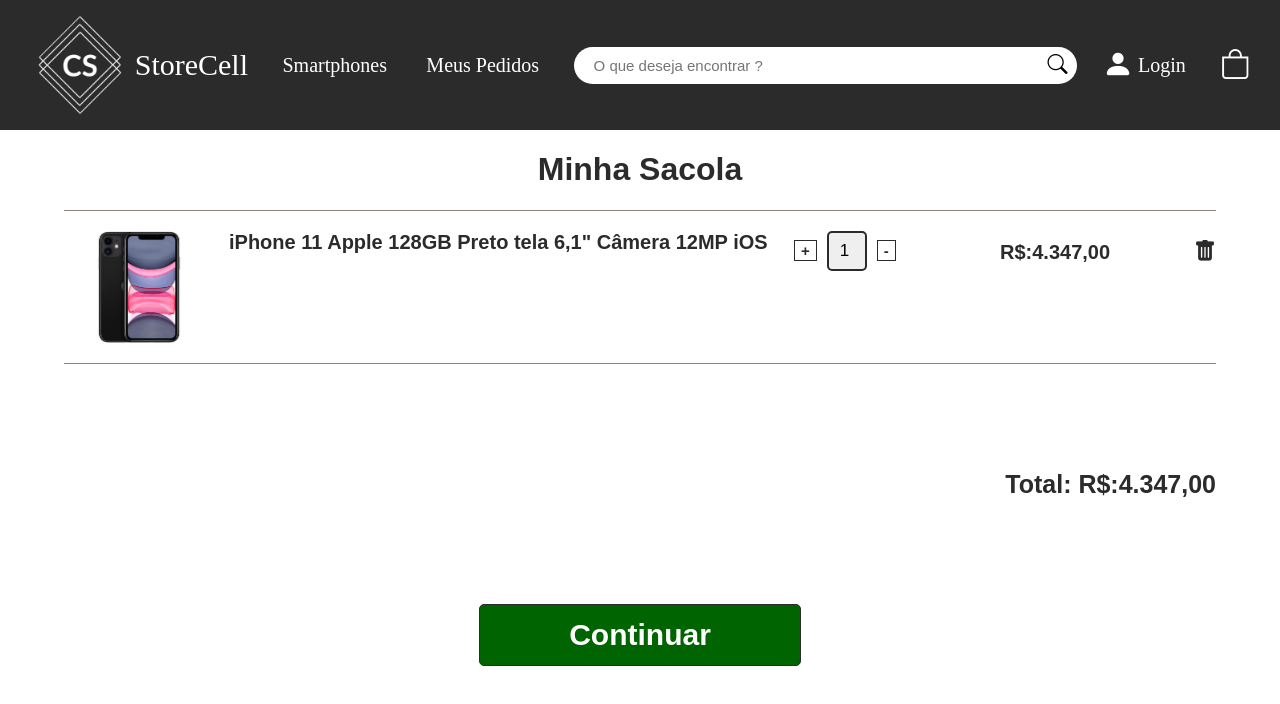
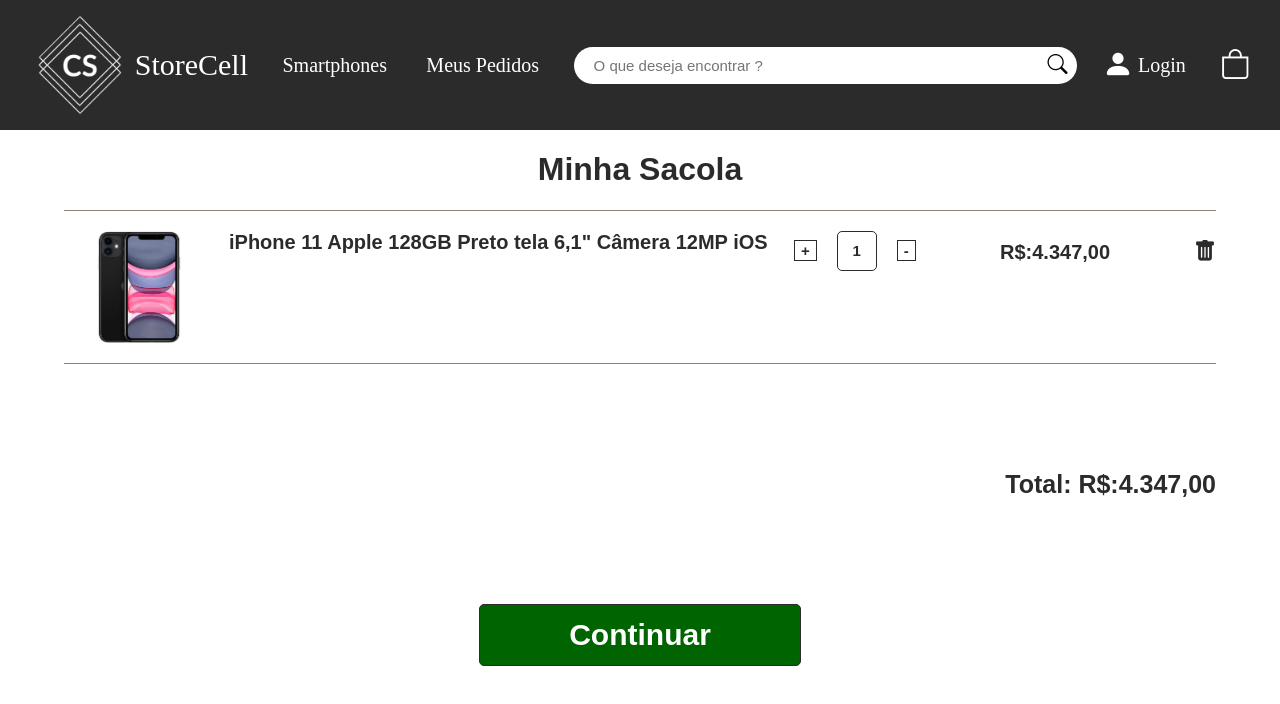
Before and after one commit to Escanor-7/Store-Cell, a React (Create React App) app in the folder store-cell/: page /login in a window 1280 px wide. Shown: the top 704 px of the page. Built offline with nearby package versions, Linux system fonts and the light colour scheme.

Commit message:
cart complete

```diff
--- a/store-cell/src/pages/Carrinho/Carrinho.styles.js
+++ b/store-cell/src/pages/Carrinho/Carrinho.styles.js
@@ -78,29 +78,6 @@ export const TheAmount = styled.div`
             bottom: 50px;
             left: 15px;
         }
-
-    select{
-        font-size: 17px;
-        border-radius: 5px;
-        width: 40px;
-        height: 40px;
-        border: 2px solid ${(props) => props.theme.colors.darkBlack};
-        -webkit-appearance: none;
-        -moz-appearance: none;
-        text-indent: 11px;
-        text-overflow: '';
-
-        @media (max-width: 550px) {
-            width: 35px;
-            height: 35px;
-            text-indent: 6px;
-        }
-        @media (max-width: 380px) {
-            width: 35px;
-            height: 35px;
-            text-indent: 2px;
-        }
-    }
     button{
         margin-left: 10px;
         margin-right: 10px;
@@ -122,6 +99,27 @@ export const TheAmount = styled.div`
 
 
 `;
+
+export const ButtonNumber = styled.button`
+        font-size: 17px;
+        border-radius: 5px;
+        width: 40px;
+        height: 40px;
+        border: 2px solid ${(props) => props.theme.colors.darkBlack};
+        -webkit-appearance: none;
+        -moz-appearance: none;
+        text-overflow: '';
+
+        @media (max-width: 550px) {
+            width: 35px;
+            height: 35px;
+        }
+        @media (max-width: 380px) {
+            width: 35px;
+            height: 35px;
+        }
+`;
+
 export const Value = styled.div`
     display: flex;
     justify-content: space-between;
--- a/store-cell/src/pages/Carrinho/index.jsx
+++ b/store-cell/src/pages/Carrinho/index.jsx
@@ -2,6 +2,8 @@ import React from 'react';
 import * as S from './Carrinho.styles.js'
 
 const Carrinho = () => {
+
+
     return (
         <S.Container>
 
@@ -16,13 +18,11 @@ const Carrinho = () => {
 
                 <S.TheAmount>
                     <button>+</button>
-                    <select>
-                        <option>1</option>
-                        <option>2</option>
-                        <option>3</option>
-                        <option>4</option>
-                    </select>
+
+                    <S.ButtonNumber>1</S.ButtonNumber>
+
                     <button>-</button>
+
                 </S.TheAmount>
 
                 <S.Value>
```
